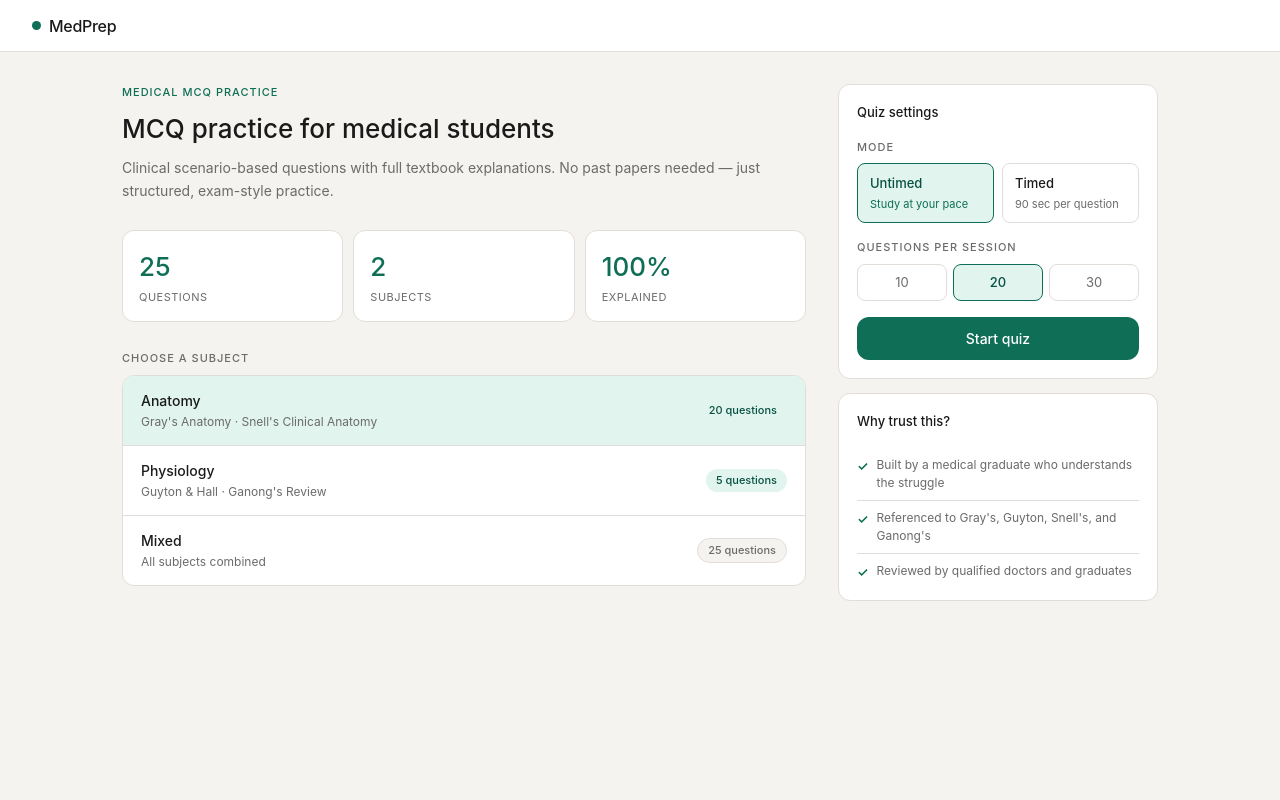
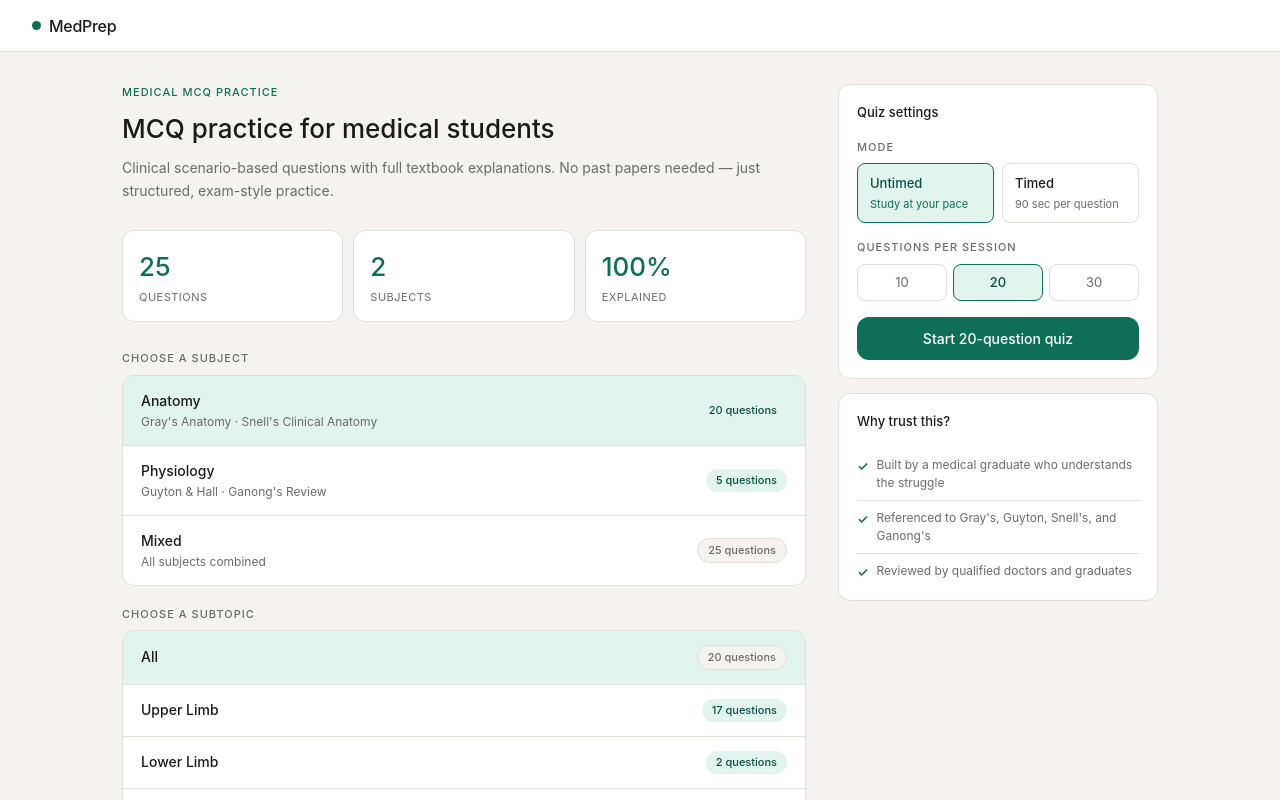
Before and after one commit to manast23/medprep, a Next.js app: page / in a window 1280 px wide. Both pictures are taken after a click on the element 464 px from the left and 410 px from the top of the page. Shown: the top 800 px of the page. Built offline with nearby package versions, Linux system fonts and the light colour scheme.

Commit message:
Add subtopic and question type filters to home page

```diff
--- a/pages/index.js
+++ b/pages/index.js
@@ -1,23 +1,70 @@
-import { useState } from 'react'
+import { useState, useEffect } from 'react'
 import { useRouter } from 'next/router'
 import Navbar from '../components/Navbar'
 import questions from '../data/questions.json'
 import styles from '../styles/Home.module.css'
 
+const SUBJECTS = [
+  { key: 'Anatomy', label: 'Anatomy', ref: "Gray's Anatomy · Snell's Clinical Anatomy" },
+  { key: 'Physiology', label: 'Physiology', ref: "Guyton & Hall · Ganong's Review" },
+  { key: 'All', label: 'Mixed', ref: 'All subjects combined' },
+]
+
+const QUESTION_TYPES = [
+  { key: 'All', label: 'All Types', desc: 'Factual + clinical mixed' },
+  { key: 'factual', label: 'Factual', desc: 'Core knowledge recall' },
+  { key: 'clinical', label: 'Clinical', desc: 'Scenario-based questions' },
+]
+
 export default function Home() {
   const router = useRouter()
   const [subject, setSubject] = useState(null)
+  const [subtopic, setSubtopic] = useState('All')
+  const [qtype, setQtype] = useState('All')
   const [mode, setMode] = useState('untimed')
   const [count, setCount] = useState(20)
 
-  const anatomy = questions.filter(q => q.subject === 'Anatomy').length
-  const physiology = questions.filter(q => q.subject === 'Physiology').length
   const total = questions.length
+
+  // Get subtopics for selected subject
+  const subtopics = subject && subject !== 'All'
+    ? ['All', ...Array.from(new Set(
+        questions
+          .filter(q => q.subject === subject && q.subtopic)
+          .map(q => q.subtopic)
+      ))]
+    : []
+
+  // Reset subtopic when subject changes
+  useEffect(() => { setSubtopic('All') }, [subject])
+
+  // Count available questions for current filters
+  const availableCount = questions.filter(q => {
+    if (subject && subject !== 'All' && q.subject !== subject) return false
+    if (subtopic && subtopic !== 'All' && q.subtopic !== subtopic) return false
+    if (qtype && qtype !== 'All' && q.type !== qtype) return false
+    return true
+  }).length
+
+  function getSubjectCount(key) {
+    if (key === 'All') return total
+    return questions.filter(q => q.subject === key).length
+  }
 
   function startQuiz() {
     if (!subject) return
-    router.push(`/quiz?subject=${subject}&mode=${mode}&count=${count}`)
+    const params = new URLSearchParams({
+      subject,
+      subtopic: subtopic || 'All',
+      qtype: qtype || 'All',
+      mode,
+      count
+    })
+    router.push(`/quiz?${params.toString()}`)
   }
+
+  const canStart = subject && availableCount > 0
+  const actualCount = Math.min(count, availableCount)
 
   return (
     <div>
@@ -46,13 +93,10 @@ export default function Home() {
             </div>
           </div>
 
+          {/* Subject */}
           <div className={styles.sectionLabel}>Choose a subject</div>
           <div className={styles.subjectList}>
-            {[
-              { key: 'Anatomy', label: 'Anatomy', ref: "Gray's Anatomy · Snell's Clinical Anatomy", count: anatomy },
-              { key: 'Physiology', label: 'Physiology', ref: "Guyton & Hall · Ganong's Review", count: physiology },
-              { key: 'All', label: 'Mixed', ref: 'All subjects combined', count: total },
-            ].map(s => (
+            {SUBJECTS.map(s => (
               <div
                 key={s.key}
                 className={`${styles.subjectRow} ${subject === s.key ? styles.subjectRowActive : ''}`}
@@ -63,8 +107,49 @@ export default function Home() {
                   <div className={styles.subjectRef}>{s.ref}</div>
                 </div>
                 <span className={`${styles.pill} ${s.key === 'All' ? styles.pillGray : styles.pillTeal}`}>
-                  {s.count} questions
+                  {getSubjectCount(s.key)} questions
                 </span>
+              </div>
+            ))}
+          </div>
+
+          {/* Subtopic — only shown when a specific subject is selected */}
+          {subtopics.length > 1 && (
+            <>
+              <div className={styles.sectionLabel} style={{ marginTop: '20px' }}>Choose a subtopic</div>
+              <div className={styles.subjectList}>
+                {subtopics.map(st => {
+                  const stCount = st === 'All'
+                    ? questions.filter(q => q.subject === subject).length
+                    : questions.filter(q => q.subject === subject && q.subtopic === st).length
+                  return (
+                    <div
+                      key={st}
+                      className={`${styles.subjectRow} ${subtopic === st ? styles.subjectRowActive : ''}`}
+                      onClick={() => setSubtopic(st)}
+                    >
+                      <div className={styles.subjectName}>{st}</div>
+                      <span className={`${styles.pill} ${st === 'All' ? styles.pillGray : styles.pillTeal}`}>
+                        {stCount} questions
+                      </span>
+                    </div>
+                  )
+                })}
+              </div>
+            </>
+          )}
+
+          {/* Question type */}
+          <div className={styles.sectionLabel} style={{ marginTop: '20px' }}>Question type</div>
+          <div className={styles.modeGrid} style={{ gridTemplateColumns: 'repeat(3, 1fr)' }}>
+            {QUESTION_TYPES.map(t => (
+              <div
+                key={t.key}
+                className={`${styles.modeCard} ${qtype === t.key ? styles.modeCardActive : ''}`}
+                onClick={() => setQtype(t.key)}
+              >
+                <div className={styles.modeTitle}>{t.label}</div>
+                <div className={styles.modeDesc}>{t.desc}</div>
               </div>
             ))}
           </div>
@@ -101,12 +186,22 @@ export default function Home() {
               ))}
             </div>
 
+            {subject && availableCount < count && (
+              <div className={styles.availableNote}>
+                Only {availableCount} question{availableCount !== 1 ? 's' : ''} available for this filter
+              </div>
+            )}
+
             <button
               className={styles.cta}
               onClick={startQuiz}
-              disabled={!subject}
+              disabled={!canStart}
             >
-              {subject ? `Start quiz` : 'Select a subject first'}
+              {!subject
+                ? 'Select a subject first'
+                : availableCount === 0
+                ? 'No questions match filters'
+                : `Start ${actualCount}-question quiz`}
             </button>
           </div>
 
```
